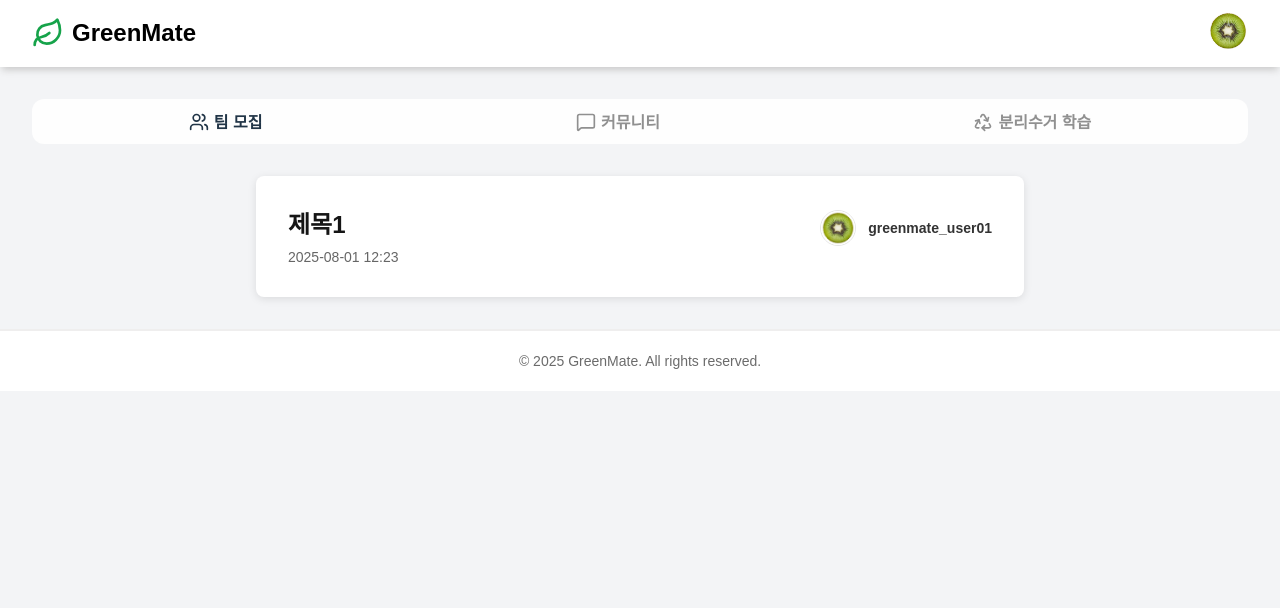
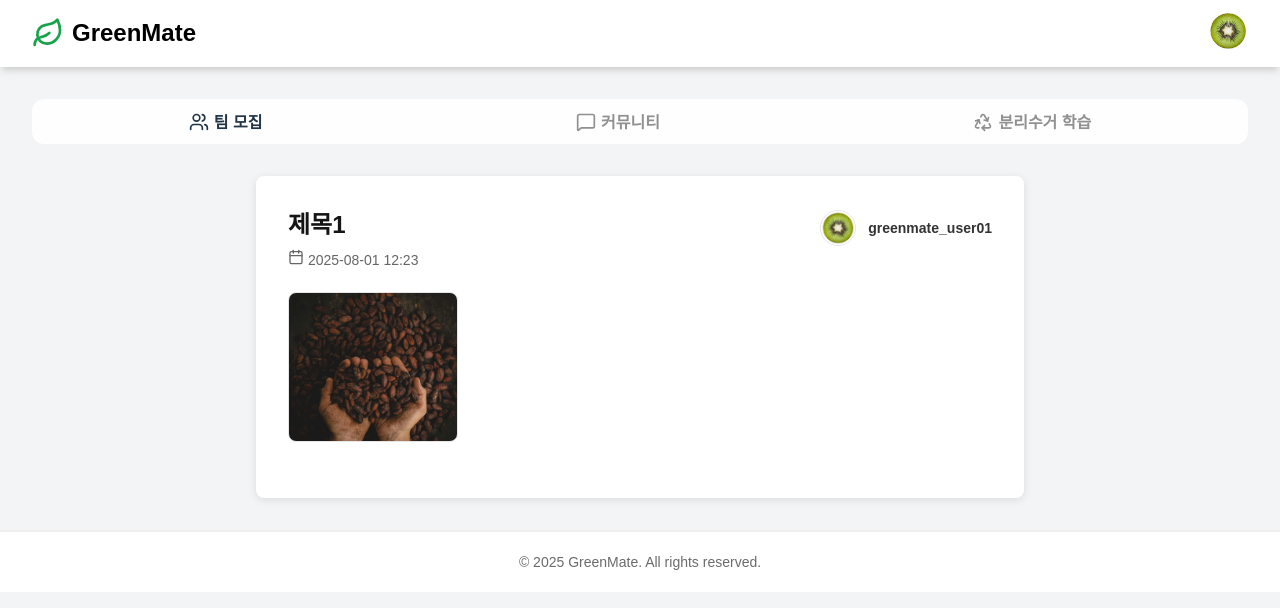
Before and after one commit to konempty/GreenMate-FE-T2, a React (Vite) app: page /post/1 in a window 1280 px wide. Shown: the top 608 px of the page. Built offline with nearby package versions, Linux system fonts and the light colour scheme.

Commit message:
TEAM2-18 게시물 이미지 표시 추가

```diff
--- a/src/mocks/posts.ts
+++ b/src/mocks/posts.ts
@@ -27,7 +27,7 @@ export const MOCK_POSTS: Post[] = [
     time: "12:23",
     endDate: "2025-08-10",
     activityDate: "2025-08-15",
-    images: ["/images/cacao.jpg"],
+    images: ["/src/mocks/images/cacao.jpg"],
     maxParticipants: 10,
     participants: 3,
     areaData: {
@@ -51,7 +51,7 @@ export const MOCK_POSTS: Post[] = [
     time: "14:00",
     endDate: "2025-08-12",
     activityDate: "2025-08-20",
-    images: ["/images/calendar.jpg", "/images/recycle.jpg"],
+    images: ["/src/mocks/images/calendar.jpg", "/src/mocks/images/recycle.jpg"],
     maxParticipants: 20,
     participants: 5,
     areaData: {
@@ -99,7 +99,7 @@ export const MOCK_POSTS: Post[] = [
     time: "18:00",
     endDate: "2025-08-20",
     activityDate: "2025-08-30",
-    images: ["/images/cigarette.jpg"],
+    images: ["/src/mocks/images/cigarette.jpg"],
     maxParticipants: 15,
     participants: 8,
     areaData: {
@@ -121,10 +121,10 @@ export const MOCK_POSTS: Post[] = [
     endDate: "2025-08-25",
     activityDate: "2025-09-01",
     images: [
-      "/images/trash.jpg",
-      "/images/cacao.jpg",
-      "/images/calendar.jpg",
-      "/images/recycle.jpg",
+      "/src/mocks/images/trash.jpg",
+      "/src/mocks/images/cacao.jpg",
+      "/src/mocks/images/calendar.jpg",
+      "/src/mocks/images/recycle.jpg",
     ],
     maxParticipants: 30,
     participants: 0,
--- a/src/pages/DetailPost.tsx
+++ b/src/pages/DetailPost.tsx
@@ -1,4 +1,5 @@
 import { useParams, useNavigate } from "react-router-dom";
+import { Calendar } from "lucide-react";
 import Header from "../components/Header";
 import Footer from "../components/Footer";
 import { PageNavigation } from "../components/PageNavigation";
@@ -61,9 +62,23 @@ const DetailPost = () => {
           </div>
           <div className="detail-post-date-info">
             <span className="detail-post-date">
-              {post.date} {post.time}
+              <Calendar size={16} /> {post.date} {post.time}
             </span>
           </div>
+
+          {/* 이미지 섹션 추가 */}
+          {post.images && post.images.length > 0 && (
+            <div className="detail-post-images">
+              {post.images.map((image, index) => (
+                <img
+                  key={index}
+                  src={image}
+                  alt={`게시물 이미지 ${index + 1}`}
+                  className="detail-post-image"
+                />
+              ))}
+            </div>
+          )}
         </div>
       </main>
 
--- a/src/styles/DetailPost.css
+++ b/src/styles/DetailPost.css
@@ -95,19 +95,19 @@
   margin-bottom: 1.5rem;
 }
 
-/* 반응형 */
-@media (max-width: 768px) {
-  .detail-post-main {
-    padding: 1rem 0.5rem;
-  }
+/* 이미지 섹션 */
+.detail-post-images {
+  padding: 1.5rem 0;
+  display: flex;
+  gap: 1rem;
+  overflow-x: auto; /* 이미지가 많을 때 가로 스크롤 */
+}
 
-  .detail-post-content {
-    padding: 1.5rem;
-  }
-
-  .detail-post-meta {
-    flex-direction: column;
-    align-items: flex-start;
-    gap: 1rem;
-  }
+.detail-post-image {
+  width: 170px;
+  height: 150px;
+  object-fit: cover;
+  border-radius: 8px;
+  border: 1px solid var(--color-detail-post-border);
+  flex-shrink: 0; /* 이미지 크기 고정 */
 }
```
